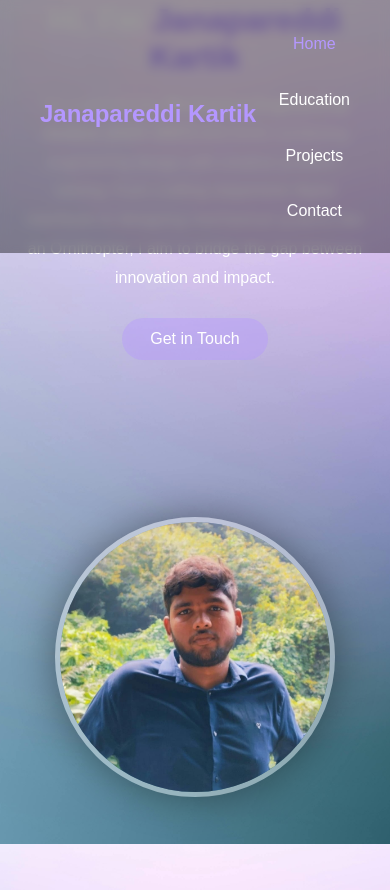
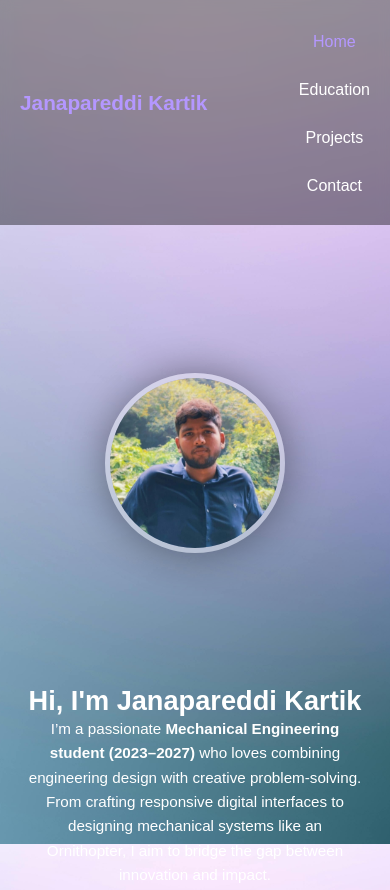
Before and after one commit to KartikJanapareddi/personal, a plain HTML site: page index.html in a window 390 px wide. Shown: the top 890 px of the page. Drawn offline with Linux system fonts and the light colour scheme.

Commit message:
Update style.css

```diff
--- a/style.css
+++ b/style.css
@@ -14,10 +14,9 @@ body {
   text-align: center;
 }
 
-/* ===== Navbar ===== */
+/* ===== Navbar (scrolls with page) ===== */
 nav {
-  position: fixed;
-  top: 0;
+  position: relative;  /* changed from fixed to relative */
   width: 100%;
   padding: 15px 40px;
   display: flex;
@@ -53,13 +52,18 @@ nav ul li a.active {
 
 /* ===== Section Base ===== */
 section {
-  min-height: 100vh;              /* Full viewport height */
+  min-height: 100vh;
   display: flex;
-  justify-content: center;         /* Horizontal centering */
-  align-items: center;             /* Vertical centering */
+  justify-content: center;
+  align-items: center;
   flex-direction: column;
   text-align: center;
   padding: 0 20px;
+}
+
+/* Optional: spacing for first section to prevent overlap */
+section:first-of-type {
+  margin-top: 20px;
 }
 
 /* ===== Home Section ===== */
@@ -72,37 +76,41 @@ section {
   width: 100%;
   max-width: 1100px;
   margin: 0 auto;
+  flex-direction: row; /* ensures text left, image right */
 }
 
+/* Make text always left and image right */
 .home-text {
+  order: 1; /* left side */
   flex: 1 1 450px;
-  text-align: center;
-}
-
-.home-text h1 {
-  font-size: 2.8rem;
-  margin-bottom: 15px;
-}
-
-.home-text span {
-  color: #b497ff;
-}
-
-.home-text p {
-  font-size: 1.15rem;
-  line-height: 1.8;
-  margin-bottom: 25px;
-  max-width: 600px;
-  margin-left: auto;
-  margin-right: auto;
+  text-align: left; /* align text left for desktop */
 }
 
 .home-image {
+  order: 2; /* right side */
   flex: 1 1 350px;
   display: flex;
   justify-content: center;
   align-items: center;
 }
+
+/* On smaller screens, stack vertically */
+@media (max-width: 900px) {
+  .home-container {
+    flex-direction: column;
+    text-align: center;
+  }
+
+  .home-text {
+    order: 2; /* text below image */
+    text-align: center;
+  }
+
+  .home-image {
+    order: 1; /* image on top */
+  }
+}
+
 
 .home-image img {
   width: 350px;
@@ -114,20 +122,34 @@ section {
 }
 
 /* ===== Button Styling ===== */
-.btn {
+/* ===== Button Styling ===== */
+.btn, .contact-form button {
   display: inline-block;
-  padding: 12px 28px;
-  background: rgba(180, 151, 255, 0.4);
-  border-radius: 25px;
+  padding: 14px 35px;              /* slightly larger for prominence */
+  background: linear-gradient(135deg, #b497ff, #8f63ff); /* gradient for futuristic look */
+  border-radius: 30px;             /* smoother round edges */
   text-decoration: none;
   color: #fff;
+  font-weight: 600;
+  font-size: 1rem;
+  text-align: center;
+  cursor: pointer;
   transition: all 0.3s ease;
+  box-shadow: 0 4px 20px rgba(180, 151, 255, 0.4); /* subtle glow */
 }
 
-.btn:hover {
-  background: rgba(180, 151, 255, 0.7);
-  transform: translateY(-2px);
+/* Hover Effect */
+.btn:hover, .contact-form button:hover {
+  background: linear-gradient(135deg, #8f63ff, #b497ff);
+  transform: translateY(-3px) scale(1.05); /* lifts button on hover */
+  box-shadow: 0 6px 25px rgba(180, 151, 255, 0.6); /* stronger glow */
 }
+
+/* Optional: Center button in form */
+.contact-form button {
+  align-self: center;
+}
+
 
 /* ===== Section Cards ===== */
 #education, #projects, #contact {
@@ -238,7 +260,7 @@ footer {
   transform: translateY(-2px);
 }
 
-/* ===== Responsive ===== */
+/* ===== Responsive: Tablet ===== */
 @media (max-width: 900px) {
   .home-container {
     flex-direction: column;
@@ -266,16 +288,115 @@ footer {
   }
 }
 
-@media (max-width: 500px) {
-  .home-text p, p, li {
+/* ===== Mobile Optimization ===== */
+@media (max-width: 768px) {
+  nav {
+    padding: 15px 20px;
+  }
+
+  nav h2 {
+    font-size: 1.3rem;
+  }
+
+  nav ul {
+    flex-direction: column;
+    gap: 12px;
+    align-items: center;
+  }
+
+  nav ul li a {
     font-size: 1rem;
   }
 
-  .contact-form input, .contact-form textarea {
-    padding: 12px 15px;
+  section {
+    padding: 60px 15px;
+  }
+
+  .home-text h1 {
+    font-size: 1.9rem;
+  }
+
+  .home-text p {
+    font-size: 1rem;
+    line-height: 1.6;
+    max-width: 90%;
+    margin: 0 auto 20px auto;
+  }
+
+  .home-image img {
+    width: 220px;
+    height: 220px;
+    margin-bottom: 15px;
+  }
+
+  #education, #projects, #contact {
+    width: 95%;
+    padding: 35px 20px;
+    margin-top: 40px;
+  }
+
+  h2 {
+    font-size: 1.8rem;
+    margin-bottom: 20px;
+  }
+
+  p, li {
+    font-size: 1rem;
+    line-height: 1.5;
+  }
+
+  .contact-form {
+    gap: 15px;
+  }
+
+  .contact-form input,
+  .contact-form textarea {
+    padding: 10px 12px;
+    font-size: 0.95rem;
   }
 
   .contact-form button {
     padding: 12px 25px;
+    font-size: 0.95rem;
+  }
+
+  footer {
+    font-size: 0.85rem;
+    padding: 15px 10px;
   }
 }
+
+/* ===== Extra Small Screens ===== */
+@media (max-width: 480px) {
+  .home-text h1 {
+    font-size: 1.7rem;
+  }
+
+  .home-text p {
+    font-size: 0.95rem;
+  }
+
+  .home-image img {
+    width: 180px;
+    height: 180px;
+  }
+
+  h2 {
+    font-size: 1.6rem;
+  }
+
+  .contact-form input,
+  .contact-form textarea {
+    font-size: 0.9rem;
+    padding: 8px 10px;
+  }
+
+  .contact-form button {
+    padding: 10px 20px;
+    font-size: 0.9rem;
+  }
+
+  section {
+    padding: 50px 10px;
+  }
+}
```
